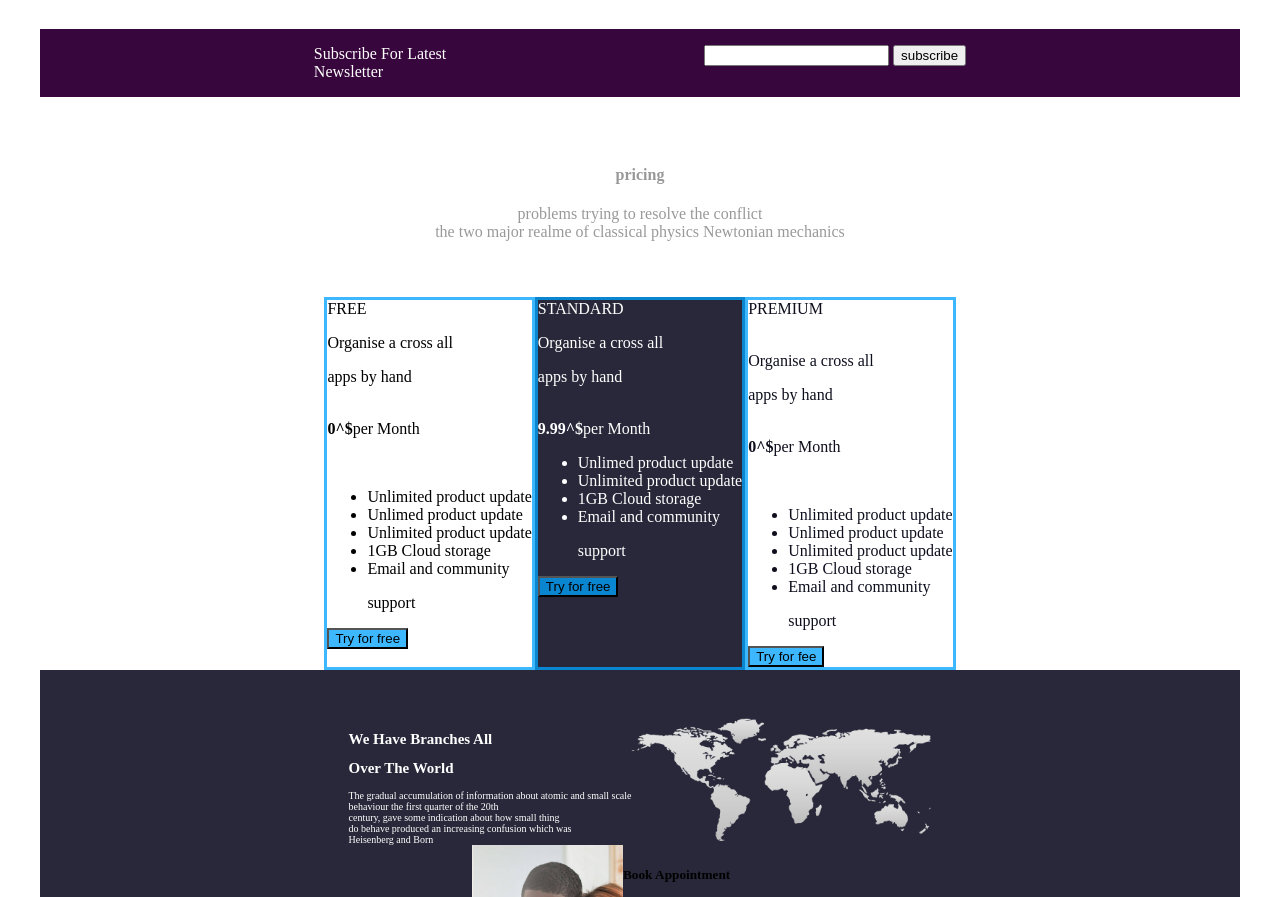
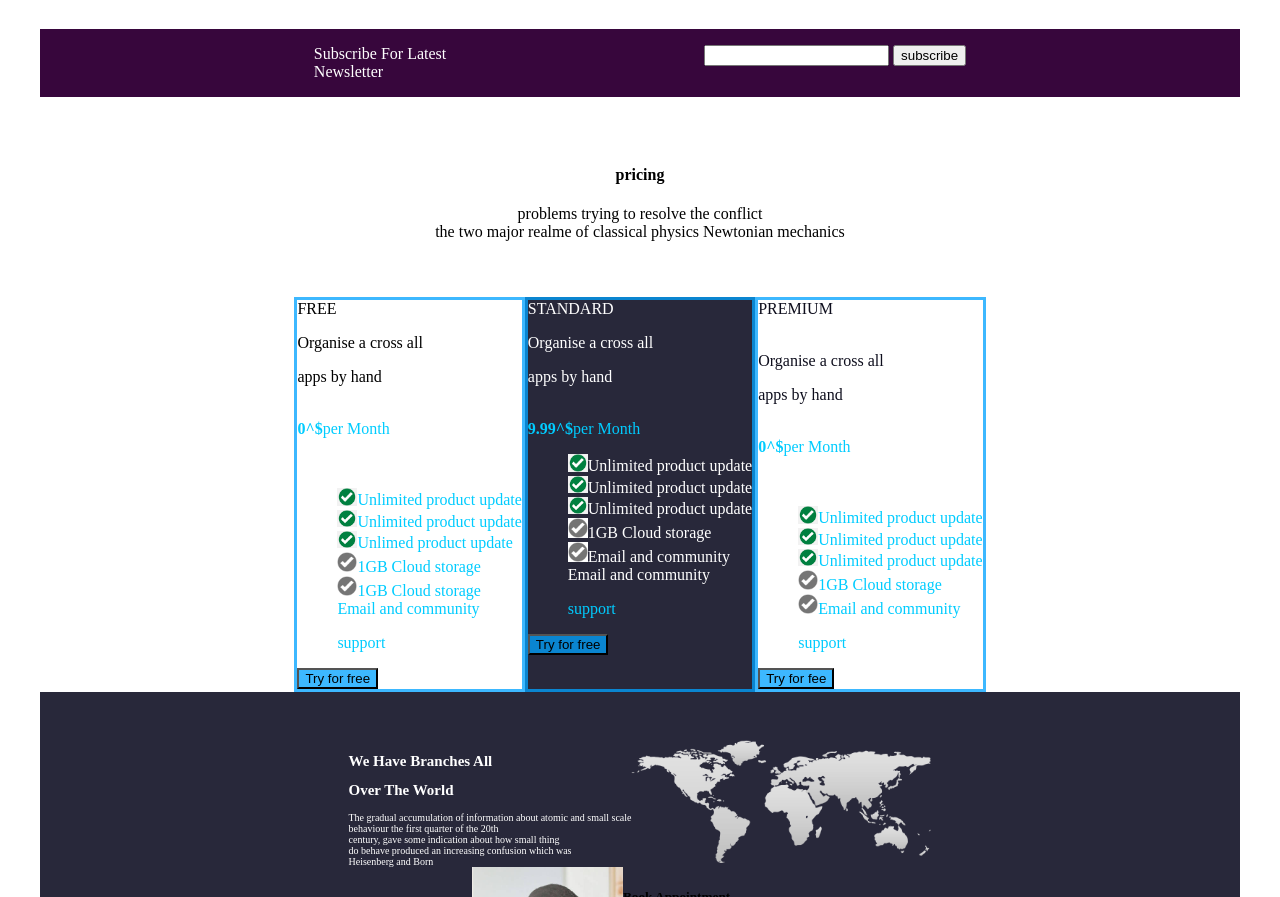
Before and after one commit to Geb54g/insurance-website, a plain HTML site: page index.html in a window 1280 px wide. Shown: the part 1680-2577 px from the top of the page. Drawn offline with Linux system fonts and the light colour scheme.

Commit message:
added more icons and colour

```diff
--- a/index.html
+++ b/index.html
@@ -145,14 +145,24 @@
             <P>Organise a cross all </P>
             <p>apps by hand</p>
             <br>
-            <p3><strong>0^$</strong>per Month</p>
+            <p3 class="m"><strong>0^$</strong>per Month</p>
             <br>
             <ul>
-                <li>Unlimited product update</li>
-                <li>Unlimed product update</li>
-                <li>Unlimited product update</li>
-                <li>1GB Cloud storage</li>
-                <li>Email and community</li>
+
+                <img src="./tick green.png" width="20" alt=""><span>Unlimited product update</span>
+                <div>
+                    <img src="./tick green.png" width="20" alt=""><span>Unlimited product update</span>
+                </div>
+                <div>
+                     <img src="./tick green.png" width="20" alt=""><span>Unlimed product update</span>
+                </div>
+                <div>
+                    <img src="./gray.png" width="20" alt=""><span>1GB Cloud storage</span>
+                </div>
+                <div>
+                    <img src="./gray.png" width="20" alt=""><span>1GB Cloud storage</span>
+                </div>
+                Email and community
                 <P>support</P>
             </ul>
             <button class="try">Try for free</button>
@@ -166,12 +176,25 @@
             <P class="or">Organise a cross all</P>
             <P>apps by hand</P>
             <br>
-            <P3><strong>9.99^$</strong>per Month</P3>
+            <P3 class="m"><strong>9.99^$</strong>per Month</P3>
             <ul>
-                <li class="m">Unlimed product update</li>
-                <li class="m">Unlimited product update</li>
-                <li class="m">1GB Cloud storage</li>
-                <li class="m">Email and community</li>
+                <div>
+                    <img src="./tick green.png" width="20" alt=""><span>Unlimited product update</span>
+                </div>
+                <div>
+                    <img src="./tick green.png" width="20" alt=""><span>Unlimited product update</span>
+                </div>
+                <div>
+                    <img src="./tick green.png" width="20" alt=""><span>Unlimited product update</span>
+                </div>
+                <div>
+                    <img src="./gray.png" width="20" alt=""><span>1GB Cloud storage</span>
+                </div>
+                <div>
+                    <img src="./gray.png" width="20" alt=""><span>Email and community</span>
+                </div>
+
+                Email and community
                 <P class="m">support</P>
             </ul>
             <button class="try">Try for free</button>
@@ -186,14 +209,24 @@
             <br><P>Organise a cross all </P>
             <p>apps by hand</p>
             <br>
-            <p3><strong>0^$</strong>per Month</p>
+            <p3 class="m"><strong>0^$</strong>per Month</p>
             <br>
             <ul>
-                <li>Unlimited product update</li>
-                <li>Unlimed product update</li>
-                <li>Unlimited product update</li>
-                <li>1GB Cloud storage</li>
-                <li>Email and community</li>
+                <div>
+                    <img src="./tick green.png" width="20" alt=""><span>Unlimited product update</span>
+                </div>
+                <div>
+                    <img src="./tick green.png" width="20" alt=""><span>Unlimited product update</span>
+                </div>
+                <div>
+                    <img src="./tick green.png" width="20" alt=""><span>Unlimited product update</span>
+                </div>
+                <div>
+                    <img src="./gray.png" width="20" alt=""><span>1GB Cloud storage</span>
+                </div>
+                <div>
+                    <img src="./gray.png" width="20" alt=""><span>Email and community</span>
+                </div>
                 <P>support</P>
             </ul>
             <button class="try">Try for fee</button>
--- a/style.css
+++ b/style.css
@@ -81,13 +81,14 @@ color: white;
 
 .eight{text-align: center;
 padding-top: 3rem;
-opacity: 0.4;
 }
 
 .nine{display: flex;
 justify-content: center;
 padding-top: 3.5rem;
 }
+
+.m{color: rgb(0, 204, 255);}
 .organise{border:solid rgb(0, 162, 255,0.76)}
 
 .standard{border:solid rgb(0, 162, 255,0.76)
```
Also changed, not shown: gray.png (added), tick green.png (added).
